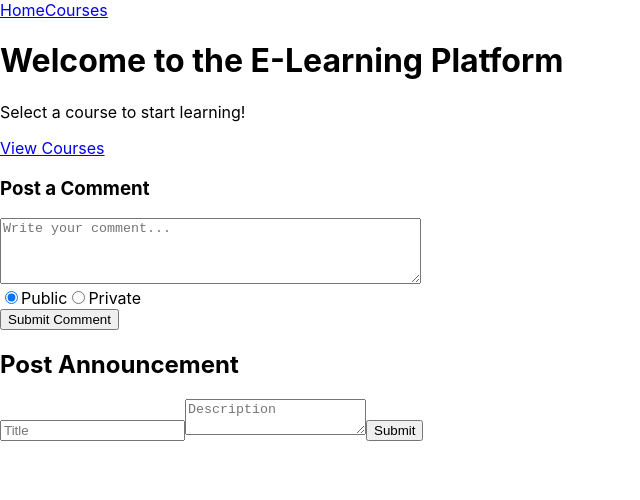
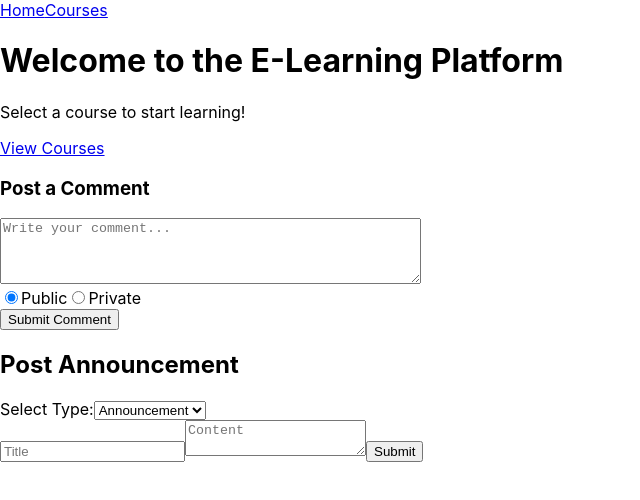
Before and after one commit to MohamaddMortada/elearning-platform, a React (Create React App) app: page / in a window 1280 px wide. Shown: the top 500 px of the page, without its empty margins (0-640 px from the left). Built offline with nearby package versions, Linux system fonts and the light colour scheme.

Commit message:
adding switch between announcements and assignments

```diff
--- a/src/components/announcements.js
+++ b/src/components/announcements.js
@@ -4,15 +4,27 @@ const PostForm = ({ courseId, instructorId }) => {
     const [type, setType] = useState("announcement");
     const [title, setTitle] = useState("");
     const [content, setContent] = useState("");
+    const [dueDate, setDueDate] = useState("");
     const [message, setMessage] = useState("");
 
     const handleSubmit = (e) => {
         e.preventDefault();
+
     };
 
     return (
         <div>
-            <h2>Post Announcement</h2>
+            <h2>Post {type === "announcement" ? "Announcement" : "Assignment"}</h2>
+            <label htmlFor="postType">Select Type:</label>
+            <select
+                id="postType"
+                value={type}
+                onChange={(e) => setType(e.target.value)}
+            >
+                <option value="announcement">Announcement</option>
+                <option value="assignment">Assignment</option>
+            </select>
+
             <form onSubmit={handleSubmit}>
                 <input
                     type="text"
@@ -22,11 +34,19 @@ const PostForm = ({ courseId, instructorId }) => {
                     required
                 />
                 <textarea
-                    placeholder={"Description"}
+                    placeholder={type === "announcement" ? "Content" : "Description"}
                     value={content}
                     onChange={(e) => setContent(e.target.value)}
                     required
                 />
+                {type === "assignment" && (
+                    <input
+                        type="date"
+                        value={dueDate}
+                        onChange={(e) => setDueDate(e.target.value)}
+                        required
+                    />
+                )}
                 <button type="submit">Submit</button>
             </form>
             {message && <p>{message}</p>}
```
